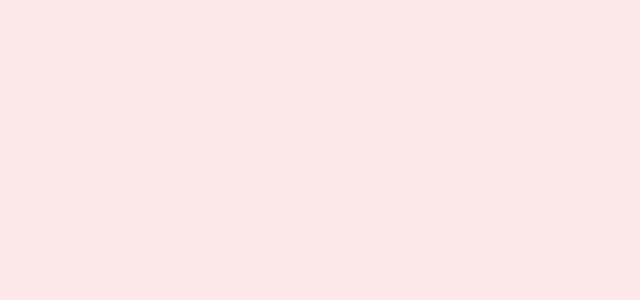
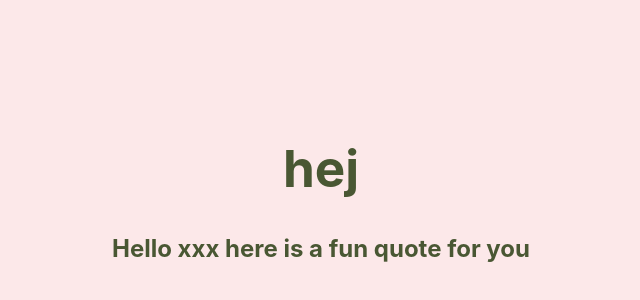
Before and after one commit to giecherry/Productivity-Assistant-Application, a React (Vite) app: page /random in a window 1280 px wide. Before the commit this address had no page. Shown: the part 204-504 px from the top of the page, without its empty margins (319-959 px from the left). Built offline with nearby package versions, Linux system fonts and the light colour scheme; no server answers.

Commit message:
start with api

```diff
--- a/src/App.jsx
+++ b/src/App.jsx
@@ -18,6 +18,7 @@ function App() {
         <Route path="/todo=:id" element={<TodosAndActivities />} />
         <Route path="/habits" element={<Habits />} />
         <Route path="/calendar" element={<EventCalendar />} />
+        <Route path="/random" element={<HomePage/>}/>
       </Routes>
     </>
   )
--- a/src/pages/HomePage.jsx
+++ b/src/pages/HomePage.jsx
@@ -1,7 +1,23 @@
+import { useEffect, useState } from "react"
+
 const HomePage = () => {
+
+    let [random, setRandom] = useState([]);
+
+    useEffect (() => {getRandom();},[])
+    const getRandom = async () => {
+        let response = await fetch("https://api.quotable.io/quotes/random")
+        let json = await response.json();
+        setRandom(json.result);
+    }
+    if(location.state){
+        setRandom(location.state);
+    }
+
     return (
         <>
-            <h1>Home Page</h1>
+            <h1>hej</h1>
+            <h2>Hello xxx here is a fun quote for you {random}</h2>
         </>
     )
 }
```
